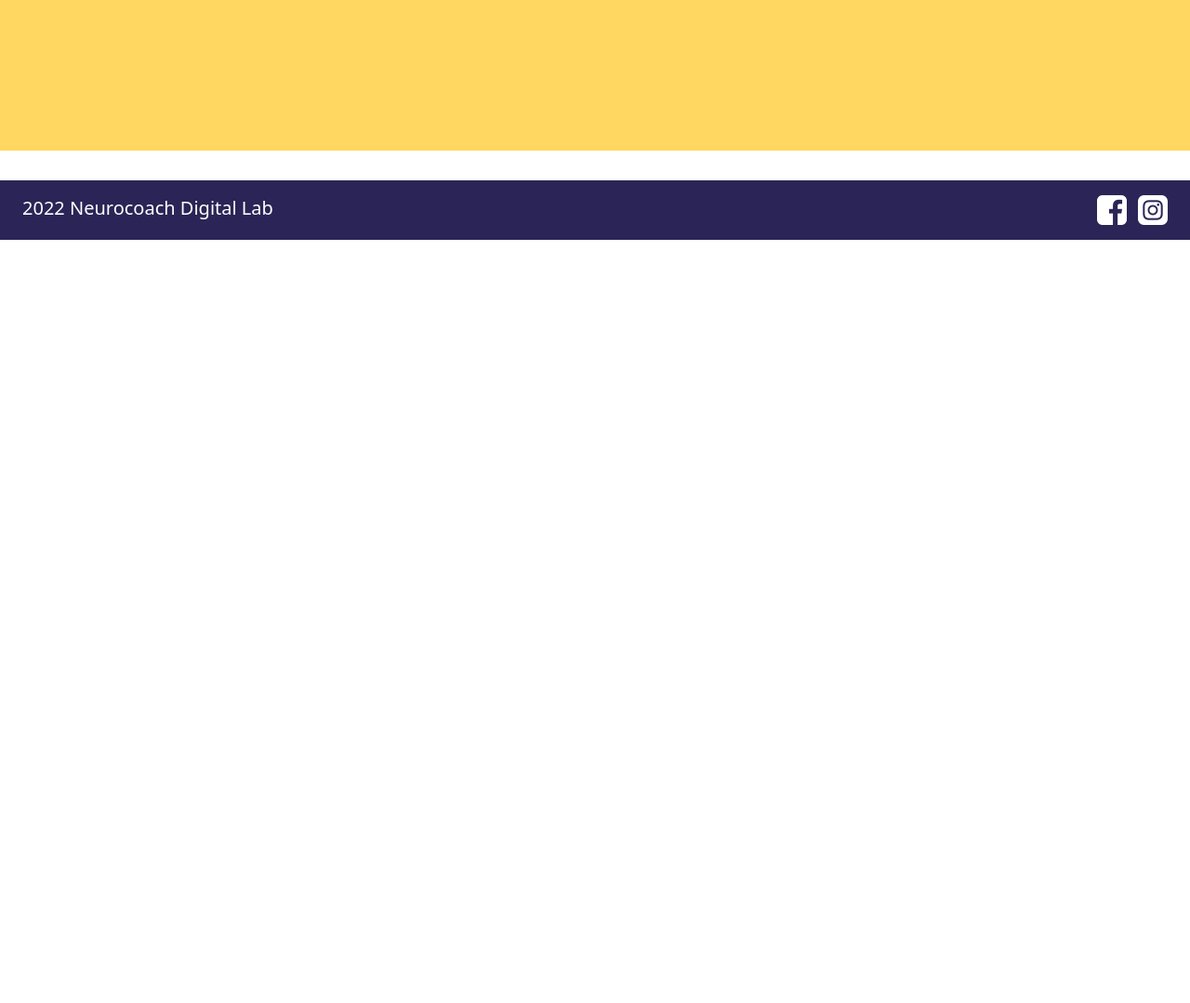
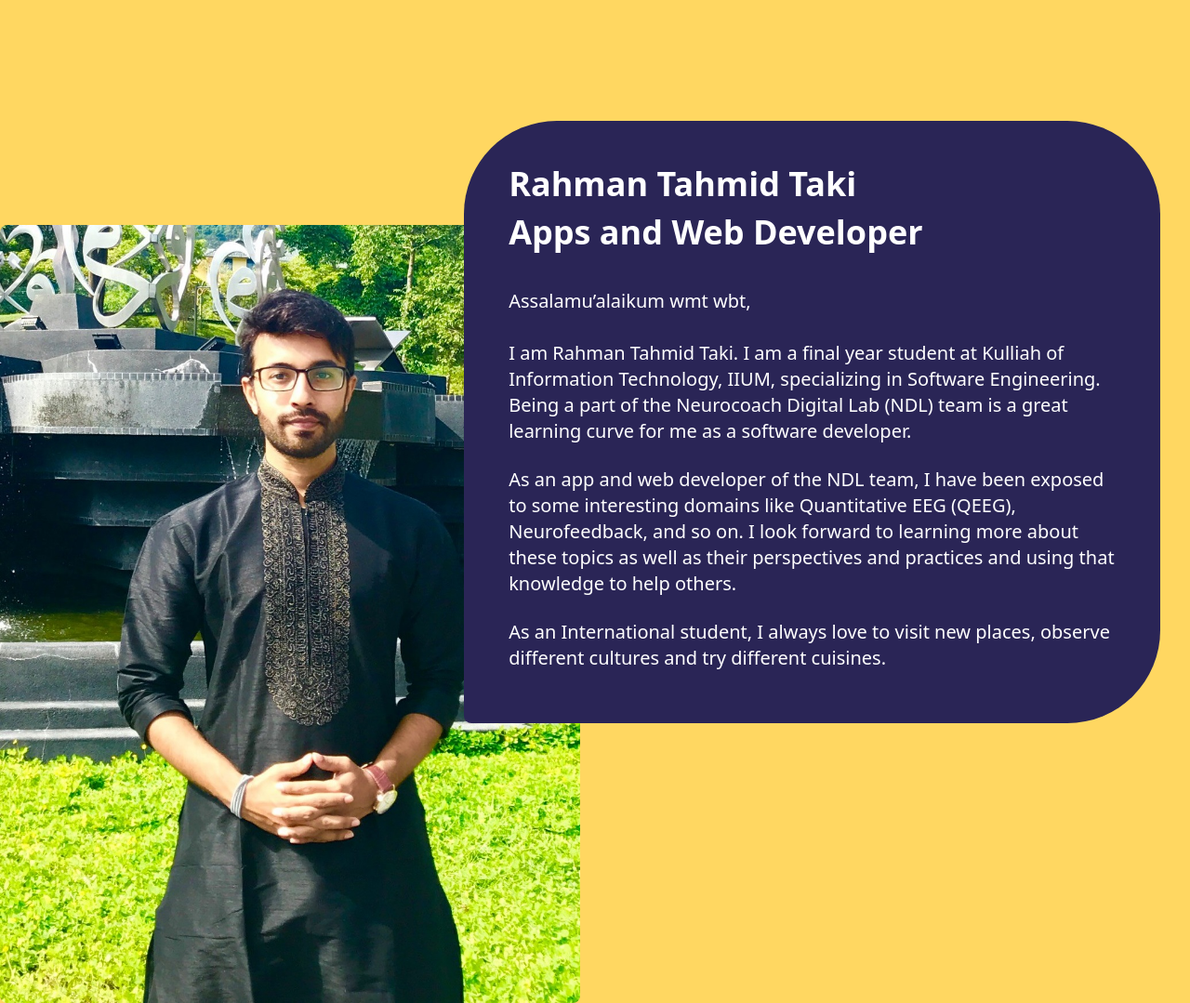
Before and after one commit to TahmidTaki/strokecoach, a website: page about-us.html in a window 1280 px wide. Shown: the part 5600-6679 px from the top of the page at 93% size. Before the commit the page ends 5858 px from the top, so only its background shows below. Drawn offline with Linux system fonts and the light colour scheme.

Commit message:
team member added

```diff
--- a/about-us.html
+++ b/about-us.html
@@ -323,6 +323,61 @@
         <!-- dr azura info end  -->
 
 
+        <!-- tahmid large screen  -->
+        <div class="py-60 hidden lg:block">
+            <div class="w-full pr-8">
+                <div class="grid grid-cols-10">
+                    <div class="row-span-full col-start-1 col-span-5 self-center">
+                        <img class="object-cover rounded-lg" src="files/team/strokecoach_team_tahmid.jpg" alt="">
+                    </div>
+                    <div class="row-span-full col-span-6 col-end-11 self-start p-12 -mt-28 text-white bg-blued rounded-lg"
+                        id="blue-left">
+                        <h1 class="text-4xl font-bold mt-0 mb-3">Rahman Tahmid Taki</h1>
+                        <h1 class="text-4xl font-semibold mt-0 mb-10">Apps and Web Developer</h1>
+                        <p class="mb-6 text-xl">Assalamu’alaikum wmt wbt,
+                            <br><br>
+                            I am Rahman Tahmid Taki. I am a final year student at Kulliah of Information Technology,
+                            IIUM, specializing in Software Engineering. Being a part of the Neurocoach Digital Lab (NDL)
+                            team is a great learning curve for me as a software developer.
+                        </p>
+                        <p class="mb-6  text-xl">As an app and web developer of the NDL team, I have been exposed to
+                            some interesting domains like Quantitative EEG (QEEG), Neurofeedback, and so on. I look
+                            forward to learning more about these topics as well as their perspectives and practices and
+                            using that knowledge to help others. </p>
+                        <p class="mb-2  text-xl">As an International student, I always love to visit new places, observe
+                            different cultures and try different cuisines.</p>
+                    </div>
+                </div>
+            </div>
+        </div>
+
+        <!-- mobile tahmid -->
+        <div class="lg:hidden text-blued">
+
+            <div class="pl-1 mt-3">
+                <img class="object-cover rounded-lg h-screen" src="files/team/strokecoach_team_tahmid.jpg" alt="">
+                <div class="pl-1 mt-3">
+                    <h1 class="text-4xl font-bold mt-0 mb-3">Rahman Tahmid Taki</h1>
+                    <h1 class="text-4xl font-semibold mt-0 mb-10">Apps and Web Developer</h1>
+                    <p class="mb-6 text-xl">Assalamu’alaikum wmt wbt,
+                        <br><br>
+                        I am Rahman Tahmid Taki. I am a final year student at Kulliah of Information Technology, IIUM,
+                        specializing in Software Engineering. Being a part of the Neurocoach Digital Lab (NDL) team is a
+                        great learning curve for me as a software developer.
+                    </p>
+                    <p class="mb-6  text-xl">As an app and web developer of the NDL team, I have been exposed to some
+                        interesting domains like Quantitative EEG (QEEG), Neurofeedback, and so on. I look forward to
+                        learning more about these topics as well as their perspectives and practices and using that
+                        knowledge to help others. </p>
+                    <p class="mb-2  text-xl">As an International student, I always love to visit new places, observe
+                        different cultures and try different cuisines.</p>
+                </div>
+            </div>
+        </div>
+
+        <!--tahmid info ends  -->
+
+
     </div>
 
     <footer>
```
Also changed, not shown: files/team/strokecoach_team_tahmid.jpg (added).
